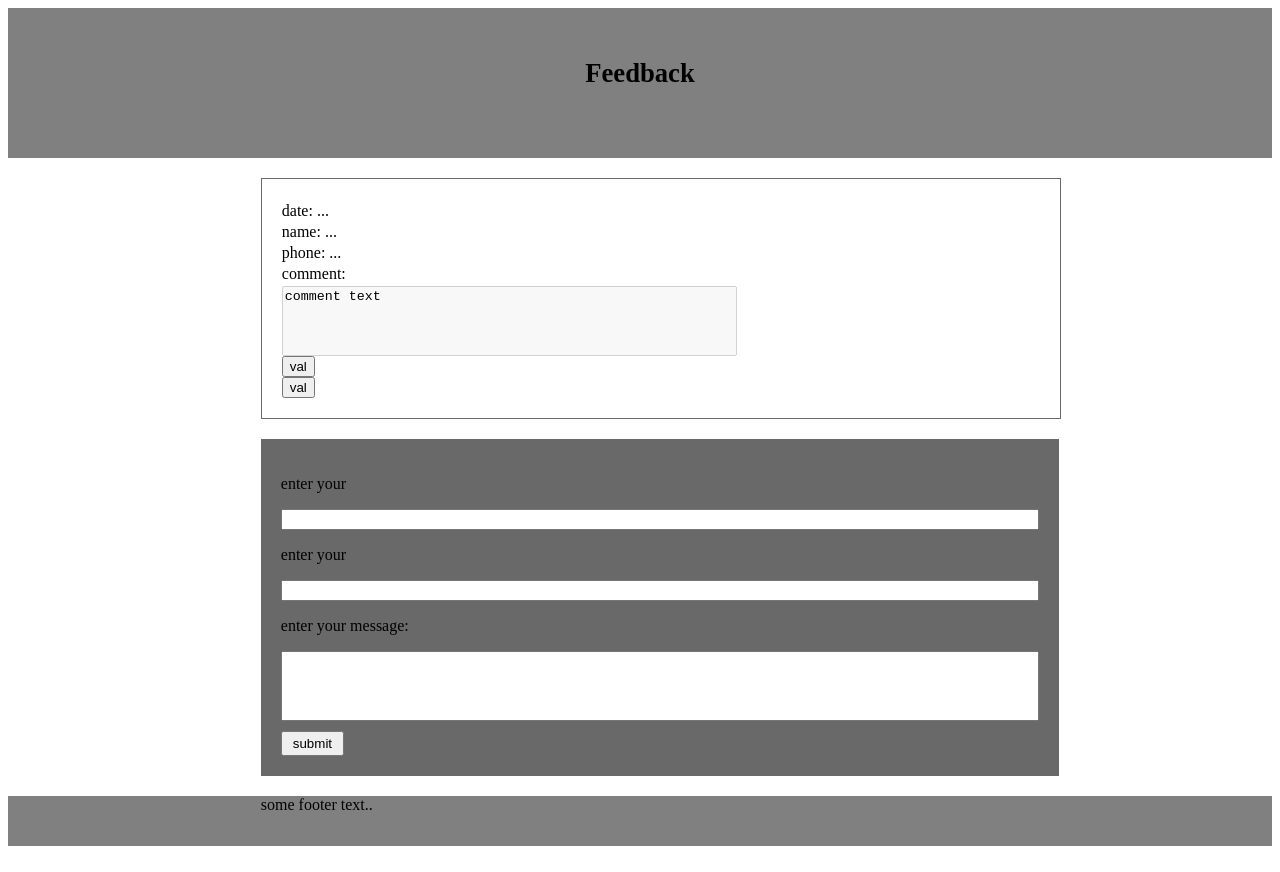
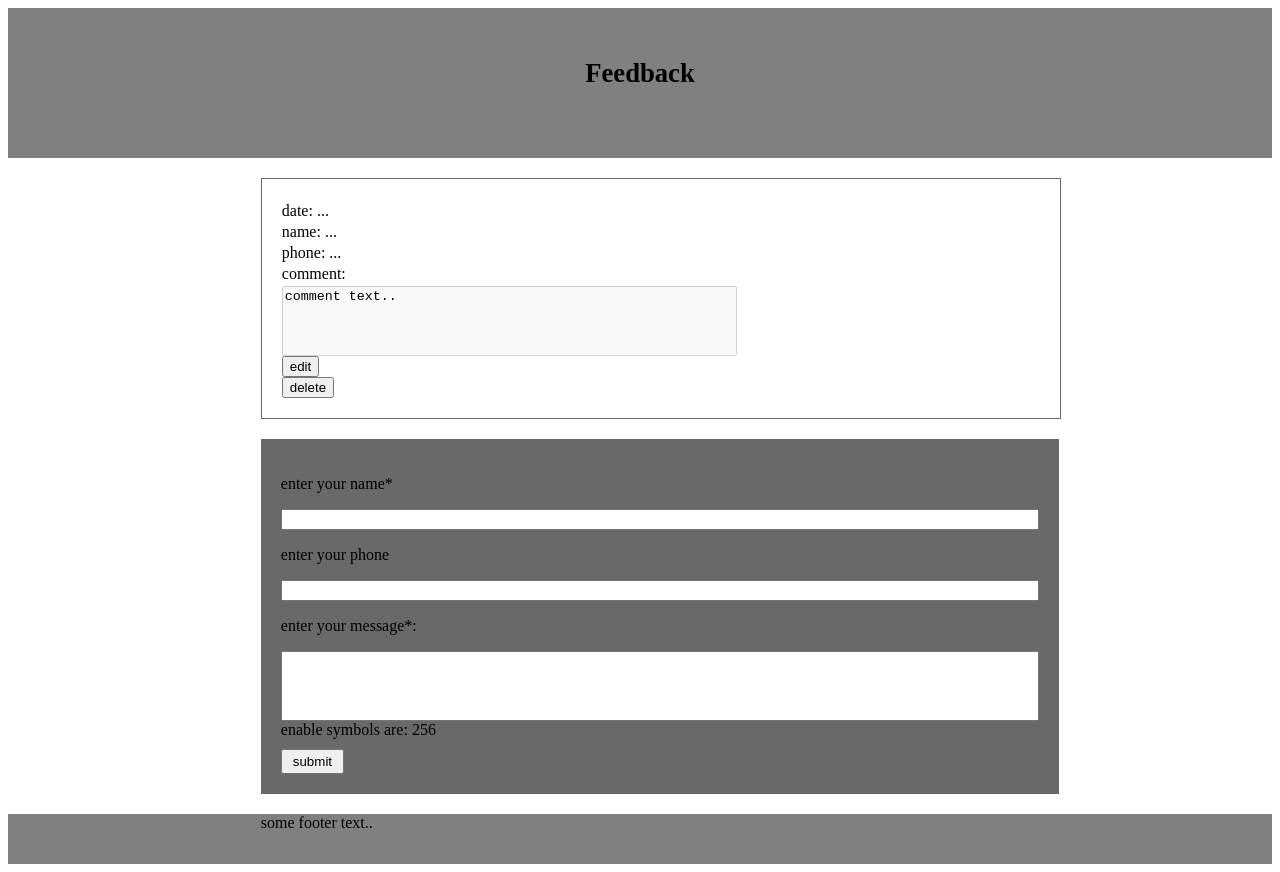
Before and after one commit to nickmat95/feedback, a React app: page / in a window 1280 px wide. Built offline with nearby package versions, Linux system fonts and the light colour scheme.

Commit message:
adding values for buttons in comments and for fields name in form. Displying amount of enable symbols in textarea

```diff
--- a/src/components/Body/Comments-list/Comment/Comment-buttons/Comment-button/Comment-button.jsx
+++ b/src/components/Body/Comments-list/Comment/Comment-buttons/Comment-button/Comment-button.jsx
@@ -3,9 +3,10 @@ import { connect } from 'react-redux';
 
 class CommentButton extends React.Component {
 	render() {
+		let value = (this.props.type === 'edit') ? 'edit' : 'delete';
 	    return (
 	    	<div>
-	    		<button className="" type="button">val</button>
+	    		<button className="" type="button">{value}</button>
 	    	</div>
 	    );
 	}
--- a/src/components/Body/Comments-list/Comment/Comment.jsx
+++ b/src/components/Body/Comments-list/Comment/Comment.jsx
@@ -10,7 +10,7 @@ class Comment extends React.Component {
 	    		<p className="commentItem">name: ...</p>
 	    		<p className="commentItem">phone: ...</p>
 	    		<p className="commentItem">comment: </p>
-	    		<textarea disabled="disabled">comment text</textarea>
+	    		<textarea value="comment text.." disabled="disabled" />
 	    		<CommentButtons />
 	    	</div>
 	    );
--- a/src/components/Body/Form/Message/Message.jsx
+++ b/src/components/Body/Form/Message/Message.jsx
@@ -1,12 +1,35 @@
 import React from 'react';
 import { connect } from 'react-redux';
+import Symbols from './Symbols/Symbols.jsx';
 
 class Message extends React.Component {
+
+	constructor(props) {
+	    super(props);
+
+	    this.state = {
+	    	commentValue: '',
+	    };
+
+	    this.handleChange = this.handleChange.bind(this);
+	}
+
+	handleChange(event) {
+		let value = event.target.value;
+
+		this.setState({
+			commentValue: value
+		});
+
+		this.props.changeSymbolsAmount(value.length);
+	}
+
 	render() {
 	    return (
 	    	<div className="field">
-	    		<p>enter your message: </p>
-	        	<textarea title="message.."></textarea>
+	    		<p>enter your message*: </p>
+	        	<textarea maxLength="256" value={this.state.commentValue} onChange={this.handleChange} />
+	        	<Symbols />
 	    	</div>
 	    );
 	}
@@ -17,6 +40,6 @@ export default connect(
 
 	}),
 	dispatch => ({
-
+		changeSymbolsAmount: (item) => dispatch({ type: 'CHANGE', payload: item })
 	})
 )(Message);
--- /dev/null
+++ b/src/components/Body/Form/Message/Symbols/Symbols.jsx
@@ -0,0 +1,32 @@
+import React from 'react';
+import { connect } from 'react-redux';
+
+class Symbols extends React.Component {
+
+	constructor(props) {
+	    super(props);
+
+	    this.getEnableAmount = this.getEnableAmount.bind(this);
+	}
+
+	getEnableAmount() {
+		return (256 - Number(this.props.amount));
+	}
+
+	render() {
+	    return (
+	    	<div>
+	    		<span>enable symbols are: {this.getEnableAmount()}</span>
+	    	</div>
+	    );
+	}
+}
+
+export default connect(
+	state => ({
+		amount: state.changeSymbolsAmount
+	}),
+	dispatch => ({
+
+	})
+)(Symbols);
--- a/src/components/Body/Form/User-data/Field/Field.jsx
+++ b/src/components/Body/Form/User-data/Field/Field.jsx
@@ -2,11 +2,14 @@ import React from 'react';
 import { connect } from 'react-redux';
 
 class Field extends React.Component {
+
 	render() {
+		let value = (this.props.type === 'name') ? 'name*' : 'phone';
+		let required = (this.props.type === 'name') ? 'required' : 'false';
 	    return (
 	    	<div className="field">
-	    		<p>enter your </p>
-	        	<input type="text" title="test" />
+	    		<p>enter your {value}</p>
+	        	<input type="text" required={required} />
 	    	</div>
 	    );
 	}
--- /dev/null
+++ b/src/reducers/change-symbols-amount.js
@@ -0,0 +1,10 @@
+const initialState = 0;
+
+export default function changeSymbolsAmount(state = initialState, action) {
+  switch(action.type) {
+  	case 'CHANGE':
+  		return action.payload;
+  		break;
+  }
+  return state;
+}
--- a/src/reducers/index.js
+++ b/src/reducers/index.js
@@ -1,16 +1,7 @@
 import { combineReducers } from 'redux';
 
-let testReducer = (state = [], action) => {
-	switch(action.type) {
-  	case 'FOO':
-  		return [
-	  		'foo',
-	  		];
-  		break;
-  }
-  return state;
-}
+import changeSymbolsAmount from './change-symbols-amount.js';
 
 export default combineReducers({
-	testReducer
+	changeSymbolsAmount
 });
```
Also changed, not shown: src/components/Body/Form/Message/Symbols/Symbols.css (added).
